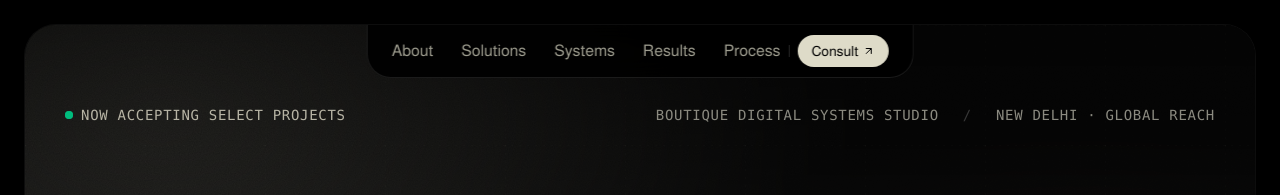
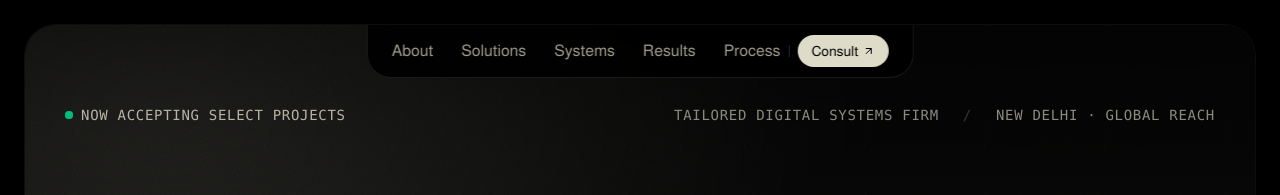
Before and after one commit to ManavKhairal/elevate-flow, a Next.js app: page / in a window 1280 px wide. Shown: the top 195 px of the page. Built offline with nearby package versions, Linux system fonts and the light colour scheme.

Commit message:
refactor(branding): update positioning to Tailored Digital Systems Firm

```diff
--- a/src/app/layout.tsx
+++ b/src/app/layout.tsx
@@ -2,7 +2,7 @@ import type { Metadata } from "next";
 import "./globals.css";
 
 export const metadata: Metadata = {
-  title: "ElevateFlow — Boutique Digital Systems Studio",
+  title: "ElevateFlow — Tailored Digital Systems Firm",
   description:
     "We architect high-performance digital front doors and self-driving business systems for growing independent companies.",
 };
--- a/src/components/templates/creative-studio/footer.tsx
+++ b/src/components/templates/creative-studio/footer.tsx
@@ -51,7 +51,7 @@ export function Footer() {
         <div className="flex flex-col gap-8 border-b border-white/10 pb-12 md:flex-row md:items-end md:justify-between">
           <div className="flex flex-col gap-5">
             <span className="text-xs font-mono uppercase tracking-[0.24em] text-(--cs-ink) sm:text-sm">
-              Boutique Digital Systems Studio
+              Tailored Digital Systems Firm
             </span>
             <h2 className="max-w-xl text-3xl leading-[0.95] tracking-[-0.02em] text-(--cs-cream) sm:text-4xl sm:leading-[0.9] md:text-5xl lg:text-6xl">
               <WordsPullUpMultiStyle
--- a/src/components/templates/creative-studio/hero.tsx
+++ b/src/components/templates/creative-studio/hero.tsx
@@ -95,7 +95,7 @@ export function Hero({
           </div>
 
           <div className="hidden items-center gap-6 lg:flex">
-            <span>BOUTIQUE DIGITAL SYSTEMS STUDIO</span>
+            <span>TAILORED DIGITAL SYSTEMS FIRM</span>
             <span className="text-white/20">/</span>
             <span>NEW DELHI · GLOBAL REACH</span>
           </div>
```
